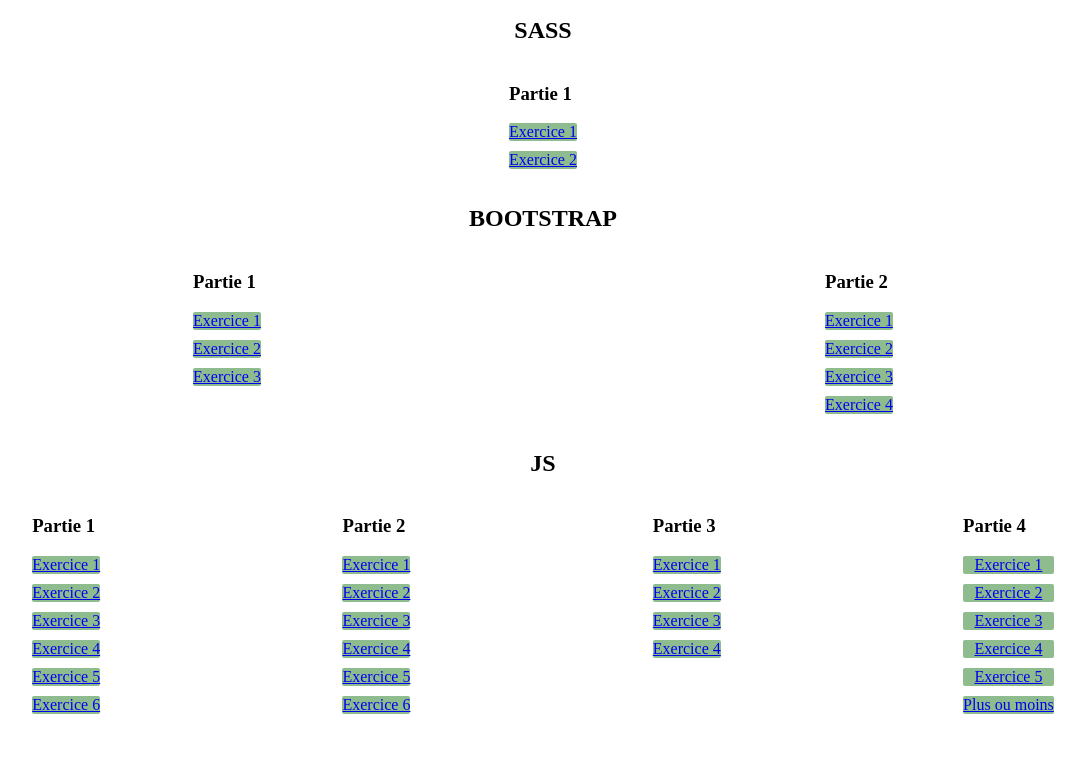
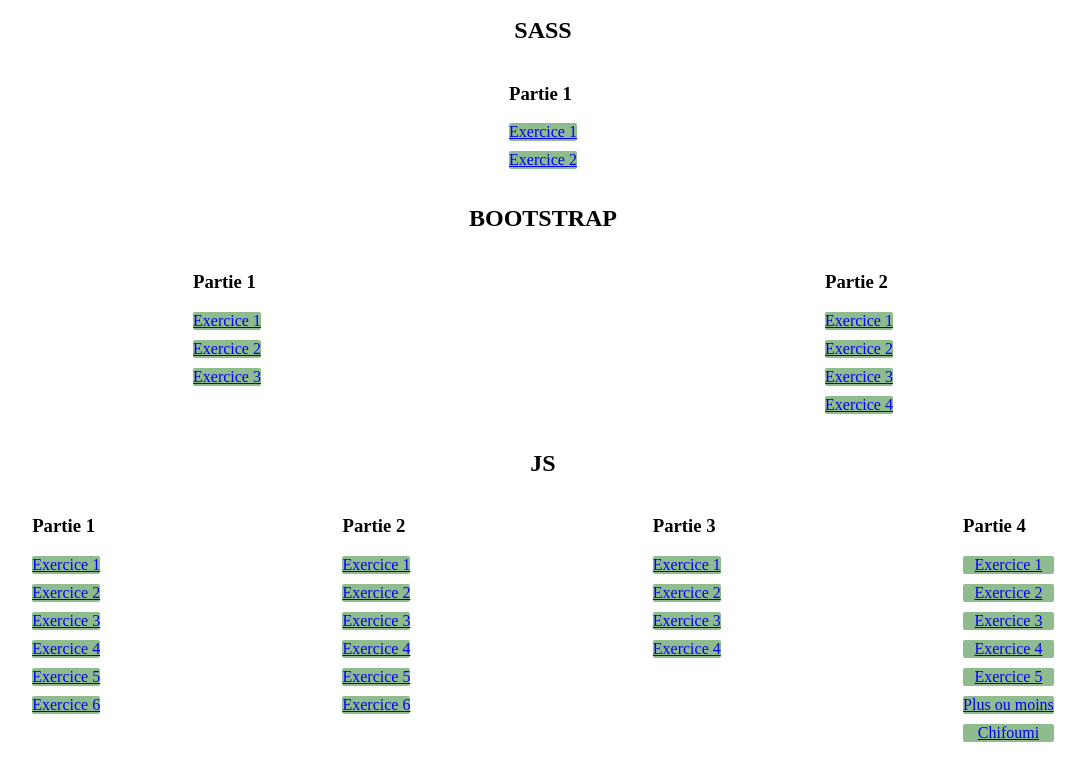
Before and after one commit to Vanessa-D/Les-exos-Descodeuses, a plain HTML site: page index.html in a window 1280 px wide. Shown: the part 1255-2013 px from the top of the page, without its empty margins (97-1182 px from the left). Before the commit the page ends 1985 px from the top, so only its background shows below. Drawn offline with Linux system fonts and the light colour scheme.

Commit message:
ajout exos

```diff
--- a/index.html
+++ b/index.html
@@ -178,6 +178,7 @@
                                 <li><a href="JS/Part4/Exo4/index.html" target="_blank">Exercice 4</a></li>
                                 <li><a href="JS/Part4/Exo5/index.html" target="_blank">Exercice 5</a></li>
                                 <li><a href="JS/Part4/Bonus/index.html" target="_blank">Plus ou moins</a></li>
+                                <li><a href="JS/Part4/Chifoumi/index.html" target="_blank">Chifoumi</a></li>
                             </ul>
                         </nav>
                     </div>
```
